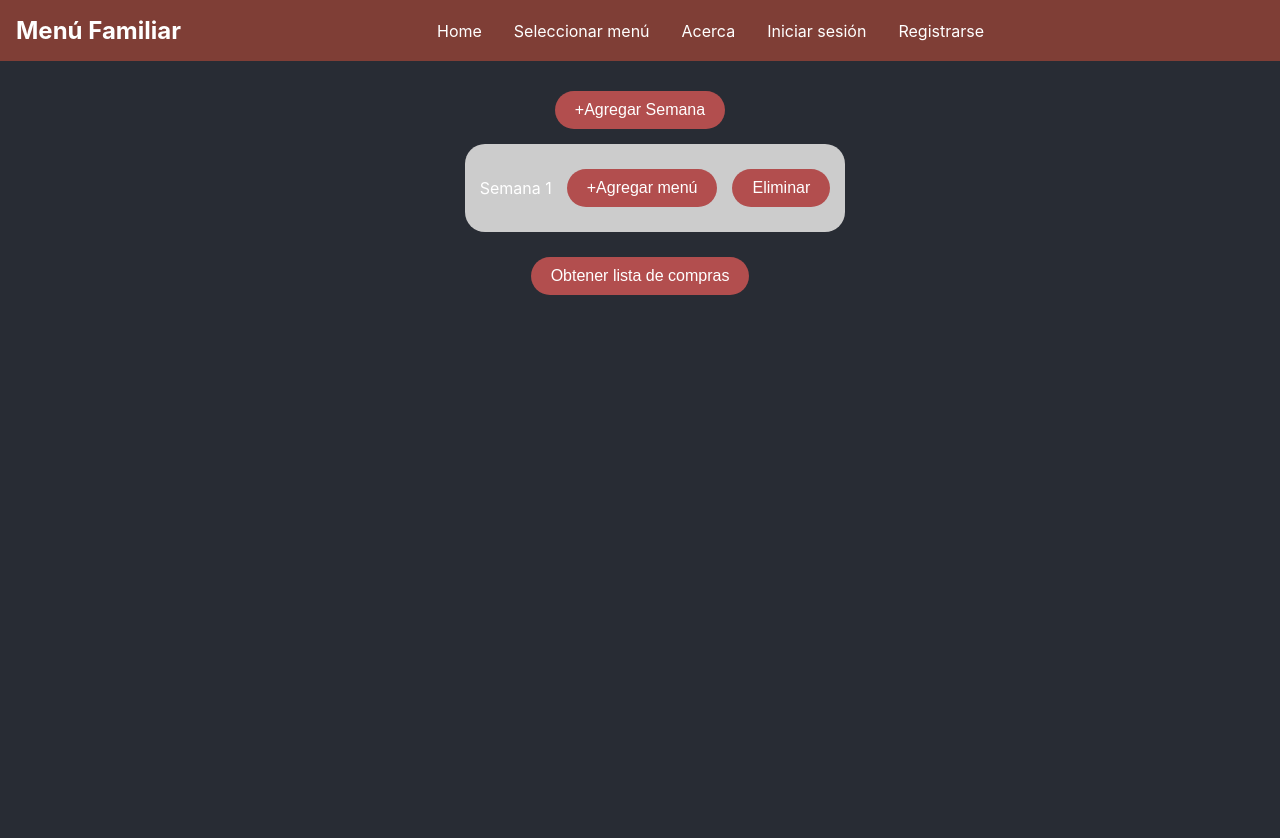
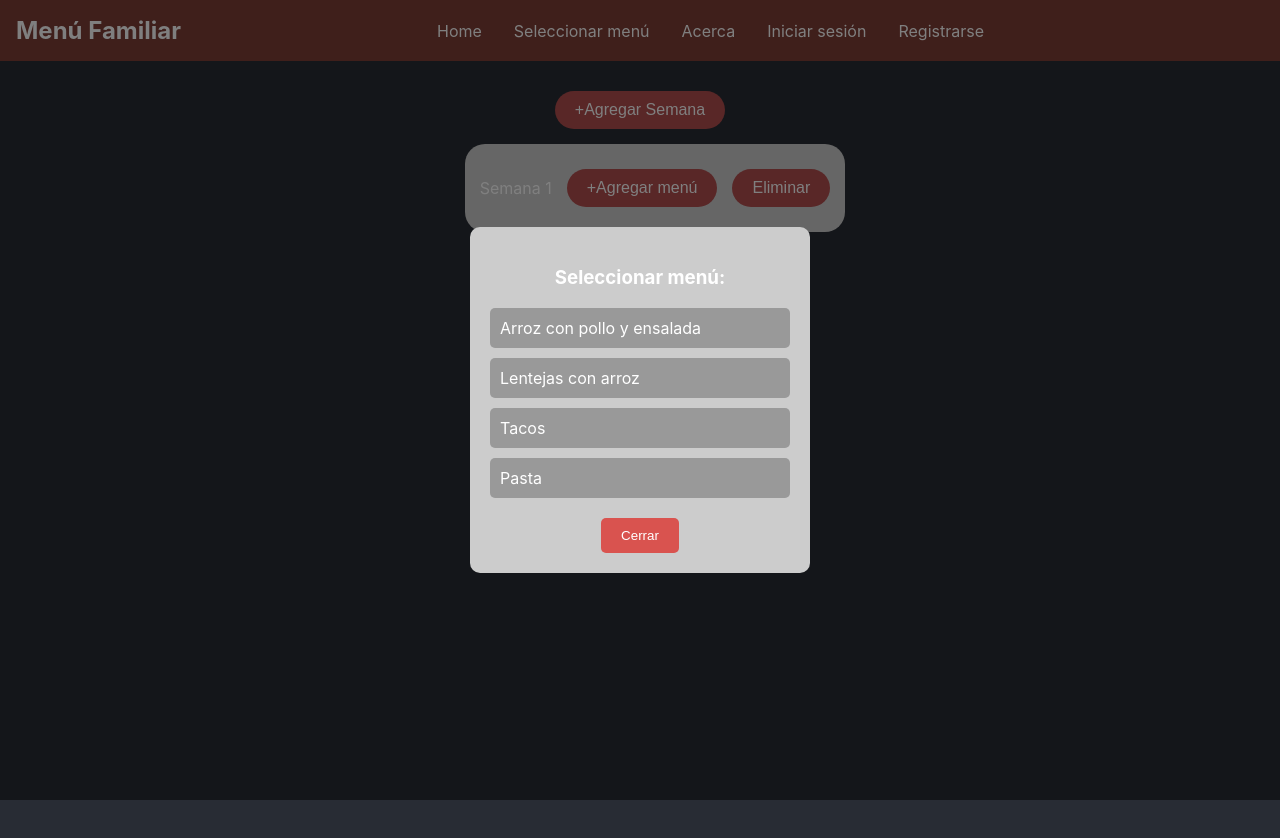
Before and after one commit to dmoyan0/DIU, a React (Create React App) app in the folder menu-familiar/: page /menu in a window 1280 px wide. Both pictures are taken after a click on the button "+Agregar menú". Shown: the top 838 px of the page. Built offline with nearby package versions, Linux system fonts and the light colour scheme.

Commit message:
Compras por semana

```diff
--- a/menu-familiar/src/components/MenuView.css
+++ b/menu-familiar/src/components/MenuView.css
@@ -54,3 +54,99 @@
   .shopping-list-button {
     margin-top: 20px;
   }
+
+
+  .modal-overlay {
+    position: fixed;
+    top: 0;
+    left: 0;
+    width: 100%;
+    height: 100%;
+    background-color: rgba(0, 0, 0, 0.5);
+    display: flex;
+    align-items: center;
+    justify-content: center;
+    z-index: 1000;
+  }
+
+  .modal {
+    background-color: #ccc;
+    padding: 20px;
+    border-radius: 10px;
+    width: 300px;
+    max-width: 90%;
+    text-align: center;
+  }
+
+  .menu-options {
+    display: flex;
+    flex-direction: column;
+    gap: 10px;
+    margin-top: 10px;
+  }
+
+  .menu-option {
+    background-color: #999;
+    padding: 10px;
+    border-radius: 5px;
+    cursor: pointer;
+    text-align: left;
+  }
+
+  .menu-option:hover {
+    background-color: #888;
+  }
+
+  .close-modal-button {
+    margin-top: 20px;
+    background-color: #d9534f;
+    color: white;
+    border: none;
+    padding: 10px 20px;
+    border-radius: 5px;
+    cursor: pointer;
+  }
+
+  .close-modal-button:hover {
+    background-color: #c9302c;
+  }
+
+
+  .selected-menu-list {
+    display: flex;
+    flex-direction: column;
+    gap: 5px;
+    margin-top: 10px;
+  }
+
+  .selected-menu {
+    display: flex;
+    align-items: center;
+    gap: 10px;
+  }
+
+  .delete-menu-button {
+    background: none;
+    border: none;
+    color: red;
+    cursor: pointer;
+    font-size: 1.2em;
+  }
+
+  .delete-menu-button:hover {
+    color: darkred;
+  }
+
+  .add-more-button {
+    background-color: #5cb85c;
+    color: white;
+    border: none;
+    padding: 5px 10px;
+    border-radius: 5px;
+    cursor: pointer;
+    margin-top: 10px;
+  }
+
+  .add-more-button:hover {
+    background-color: #4cae4c;
+  }
--- a/menu-familiar/src/components/MenuView.js
+++ b/menu-familiar/src/components/MenuView.js
@@ -1,23 +1,48 @@
-import React, {useState} from 'react';
+import React, { useState } from 'react';
 import './MenuView.css';
 
 function MenuView() {
-  // Para mantener track de las semanas:
-  const [semanas, setSemanas] = useState([{id: 1, name: "Semana 1"}]);
+  const [semanas, setSemanas] = useState([{ id: 1, name: "Semana 1", menu: [] }]);
+  const [showModal, setShowModal] = useState(false);
+  const [currentWeekId, setCurrentWeekId] = useState(null); // Track which week is being edited
+  const [menuOptions] = useState(['Arroz con pollo y ensalada', 'Lentejas con arroz', 'Tacos', 'Pasta']);
 
   const maxWeeks = 8;
   const weeksPerColumn = 4;
 
-  // Funcion para agregar una semana:
   const AgregarSemana = () => {
     const newWeekNumber = semanas.length + 1;
-    const newSemana = {id: semanas.length + 1, name: ` Semana ${newWeekNumber}`};
+    const newSemana = { id: newWeekNumber, name: `Semana ${newWeekNumber}`, menu: [] };
     setSemanas([...semanas, newSemana]);
   };
 
-  // Funcion para eliminar una semana en especifico
   const eliminarSemana = (id) => {
-    setSemanas(semanas.filter((semana) => semana.id != id));
+    setSemanas(semanas.filter((semana) => semana.id !== id));
+  };
+
+  const openModal = (weekId) => {
+    setCurrentWeekId(weekId); // Set the current week being edited
+    setShowModal(true);
+  };
+
+  const closeModal = () => {
+    setShowModal(false);
+    setCurrentWeekId(null); // Reset the current week
+  };
+
+  const selectMenuOption = (option) => {
+    setSemanas(semanas.map((semana) =>
+      semana.id === currentWeekId ? { ...semana, menu: [...semana.menu, option] } : semana
+    ));
+    closeModal();
+  };
+
+  const removeMenuOption = (weekId, option) => {
+    setSemanas(semanas.map((semana) =>
+      semana.id === weekId
+        ? { ...semana, menu: semana.menu.filter((dish) => dish !== option) }
+        : semana
+    ));
   };
 
   const chunkWeeks = (weeks, size) => {
@@ -38,15 +63,34 @@ function MenuView() {
         </button>
       )}
 
-
       <div className="week-container">
         {weekColumns.map((column, columnIndex) => (
           <div key={columnIndex} className="weekColumn">
             {column.map((semana) => (
-            <div key={semana.id} className='week'>
+              <div key={semana.id} className="week">
                 <span>{semana.name}</span>
-              <button className='add-menu-button'>+Agregar menú</button>
-              <button className='delete-week-button' onClick={() => eliminarSemana(semana.id)}>
+
+                {semana.menu.length > 0 ? (
+                  <div className="selected-menu-list">
+                    {semana.menu.map((dish, index) => (
+                      <div key={index} className="selected-menu">
+                        <span>{dish}</span>
+                        <button className="delete-menu-button" onClick={() => removeMenuOption(semana.id, dish)}>
+                          🗑️
+                        </button>
+                      </div>
+                    ))}
+                    <button className="add-more-button" onClick={() => openModal(semana.id)}>
+                      + Agregar otro platillo
+                    </button>
+                  </div>
+                ) : (
+                  <button className="add-menu-button" onClick={() => openModal(semana.id)}>
+                    +Agregar menú
+                  </button>
+                )}
+
+                <button className="delete-week-button" onClick={() => eliminarSemana(semana.id)}>
                   Eliminar
                 </button>
               </div>
@@ -55,10 +99,23 @@ function MenuView() {
         ))}
       </div>
 
-      {semanas.length != 0 && (
       <button className="shopping-list-button">Obtener lista de compras</button>
+
+      {showModal && (
+        <div className="modal-overlay">
+          <div className="modal">
+            <h3>Seleccionar menú:</h3>
+            <div className="menu-options">
+              {menuOptions.map((option, index) => (
+                <div key={index} className="menu-option" onClick={() => selectMenuOption(option)}>
+                  {option}
+                </div>
+              ))}
+            </div>
+            <button className="close-modal-button" onClick={closeModal}>Cerrar</button>
+          </div>
+        </div>
       )}
-
     </div>
   );
 }
```
Also changed, not shown: 1 other file (tests, documents, lock files or other folders). Lines whose indentation alone changed are shown as unchanged.
